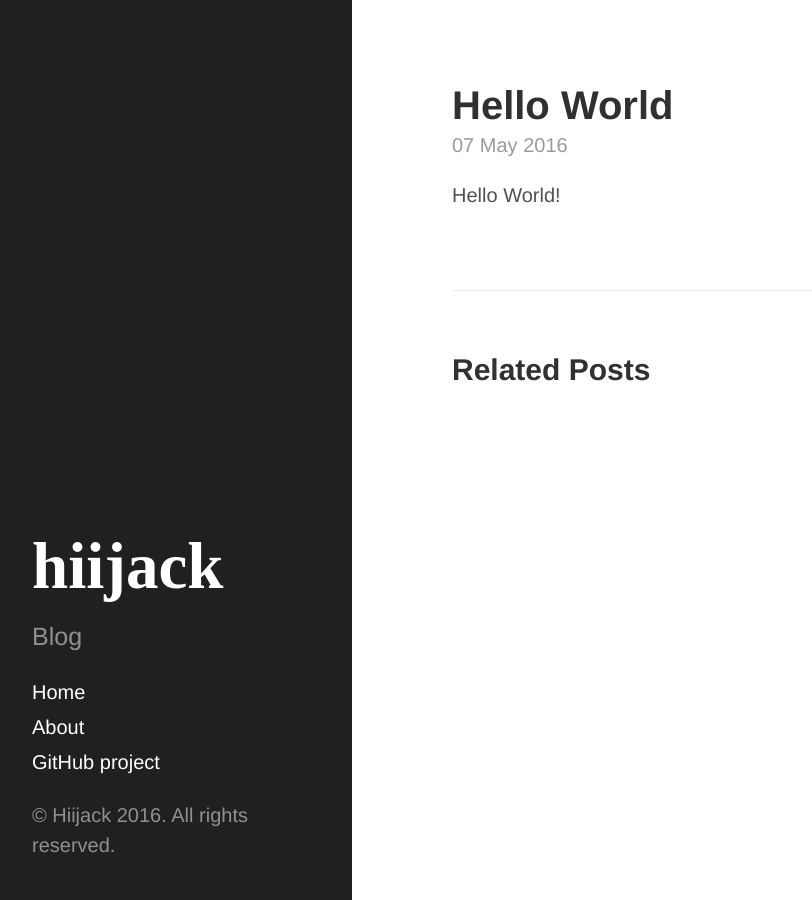
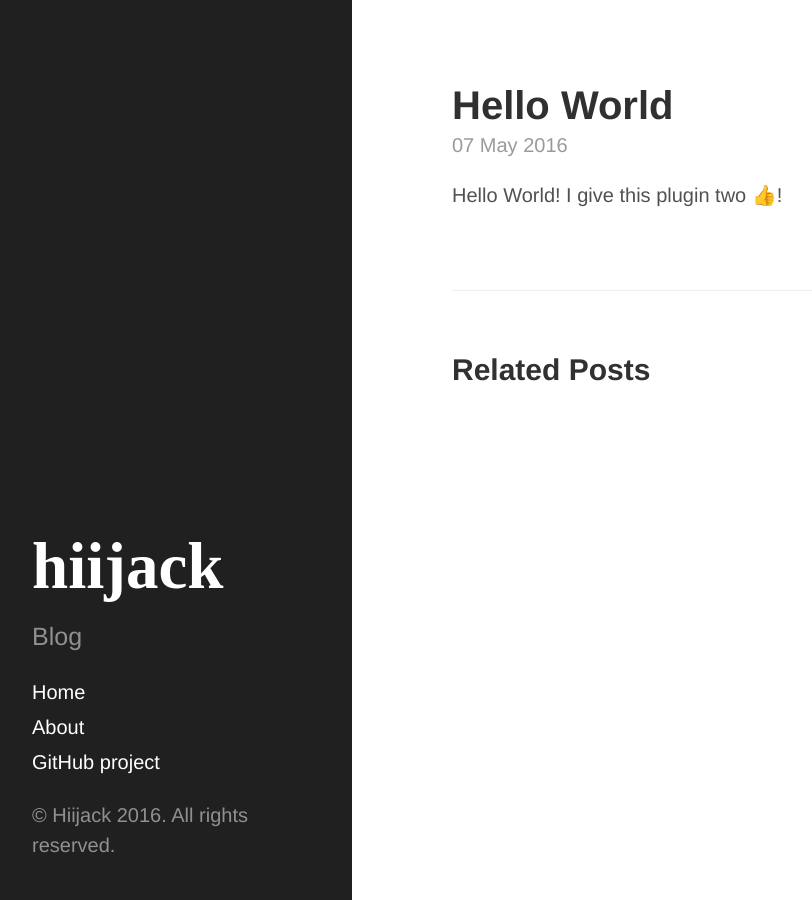
Before and after one commit to hiijack/hiijack.github.io, a Jekyll site: the page built from _posts/2016-05-07-hello-world.md, in a window 1280 px wide. Shown: the whole page, without its empty margins (8-820 px from the left). Built offline with Jekyll 4.4.1, drawn with Linux system fonts in a browser that asks for light colours; emoji names are drawn with the system emoji font; some web fonts are replaced.

Commit message:
test emoji

```diff
--- a/_posts/2016-05-07-hello-world.md
+++ b/_posts/2016-05-07-hello-world.md
@@ -4,3 +4,4 @@ title: Hello World
 ---
 
 Hello World!
+I give this plugin two :+1:!
```
